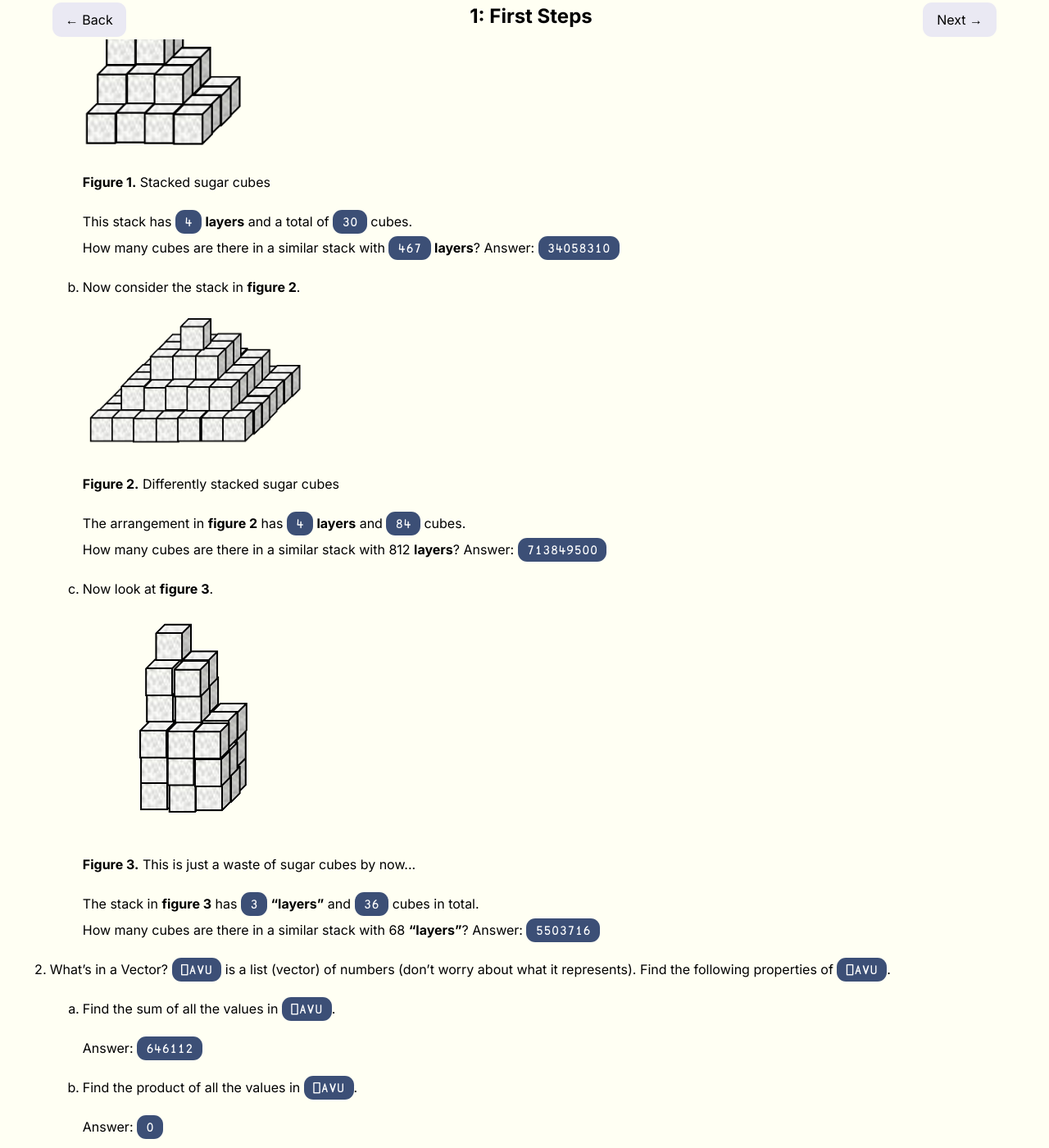
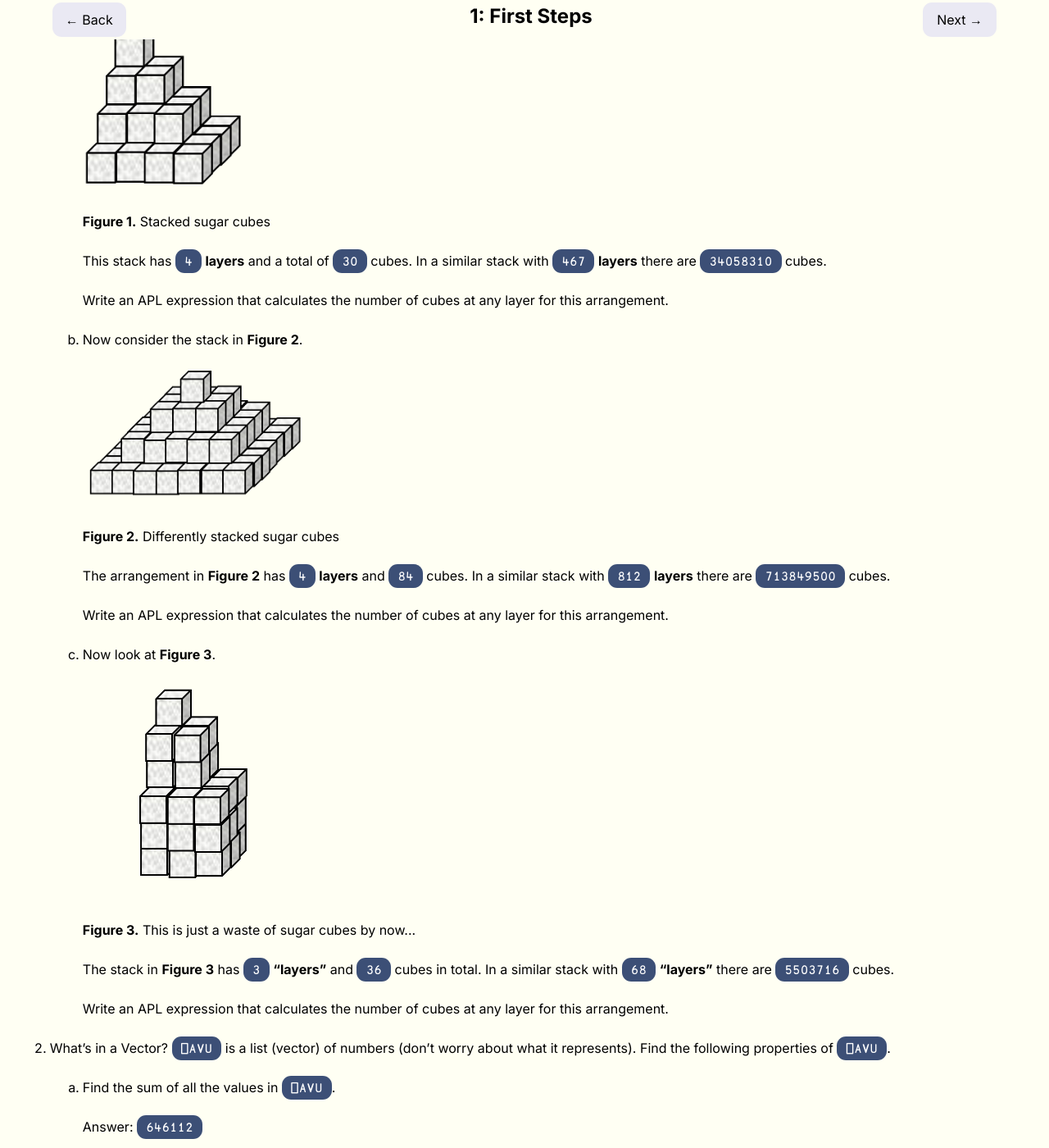
Before and after one commit to rikedyp/APLWorkshop, a Jekyll site: the page built from course/day1/1.md, in a window 1280 px wide and 1400 px high, scrolled down 2461 px. Shown: the whole window at 82% size. Built offline with Jekyll 4.4.1, drawn with Linux system fonts in a browser that asks for light colours; nearby versions of some CDN libraries; some of the changed text lies outside the part shown.

Commit message:
Revise style & formatting

````diff
--- a/course/day1/1.md
+++ b/course/day1/1.md
@@ -75,7 +75,9 @@ Of course, we can change the order of execution using different parentheses.
 ```
 # Problems Set 1: The APL Pocket Calculator
 1. A Mathematical Notation
+
     Use APL to evaluate the following
+
     1. @@479001600 = \prod_{n=1}^{12} n@@ (multiply together the first twelve integers)
 
     2. @@1785 = \sum_{n=1}^{17}n^2@@ (add together the first seventeen squared integers)
@@ -92,33 +94,33 @@ Of course, we can change the order of execution using different parentheses.
 ```
 
 2. Pyramid Schemes
-    1. Sugar cubes are stacked in an arrangement as shown by **figure 1**.
+    1. Sugar cubes are stacked in an arrangement as shown by **Figure 1**.
 
 		![Figure 1. Stacked sugar cubes]({{ site.baseurl }}/img/SquaredCubes.png){: width="200px"}
         <figcaption><strong>Figure 1.</strong> Stacked sugar cubes</figcaption>
 
-        This stack has `4` **layers** and a total of `30` cubes.
-        How many cubes are there in a similar stack with `467` **layers**?
-        Answer: `34058310`
+        This stack has `4` **layers** and a total of `30` cubes. In a similar stack with `467` **layers** there are `34058310` cubes.
 
-    1. Now consider the stack in **figure 2**.
+		Write an APL expression that calculates the number of cubes at any layer for this arrangement.
+
+    1. Now consider the stack in **Figure 2**.
 
 		![Figure 2. Differently stacked sugar cubes]({{ site.baseurl }}/img/OddSquaredCubes.png){: width="280px"}
         <figcaption><strong>Figure 2.</strong> Differently stacked sugar cubes</figcaption>
 
-        The arrangement in **figure 2** has `4` **layers** and `84` cubes.
-        How many cubes are there in a similar stack with 812 **layers**?
-        Answer: `713849500`
+        The arrangement in **Figure 2** has `4` **layers** and `84` cubes. In a similar stack with `812` **layers** there are `713849500` cubes.
+
+		Write an APL expression that calculates the number of cubes at any layer for this arrangement.
 
 
-    1. Now look at **figure 3**.
+    1. Now look at **Figure 3**.
 
 		![Figure 3. This is just a waste of sugar cubes by now...]({{ site.baseurl }}/img/CubedCubes.png){: width="280px"}
         <figcaption><strong>Figure 3.</strong> This is just a waste of sugar cubes by now...</figcaption>
 
-        The stack in **figure 3** has `3` **"layers"** and `36` cubes in total.
-        How many cubes are there in a similar stack with 68 **"layers"**?
-        Answer: `5503716`
+        The stack in **Figure 3** has `3` **"layers"** and `36` cubes in total. In a similar stack with `68` **"layers"** there are `5503716` cubes.
+
+		Write an APL expression that calculates the number of cubes at any layer for this arrangement.
 
 3. What's in a Vector?
     `⎕AVU` is a list (vector) of numbers (don't worry about what it represents). Find the following properties of `⎕AVU`.
````
